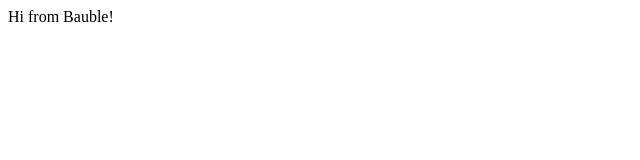
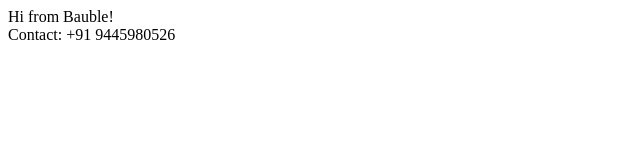
Before and after one commit to baublemart/baublemart, a plain HTML site: page index.html in a window 1280 px wide. Shown: the whole page, without its empty margins (0-640 px from the left). Drawn offline with Linux system fonts and the light colour scheme.

Commit message:
Update index.html

```diff
--- a/index.html
+++ b/index.html
@@ -2,5 +2,7 @@
 <html>
 <body>
 Hi from Bauble!
+  <br/>
+  Contact: +91 9445980526
 </body>
 </html>
```
